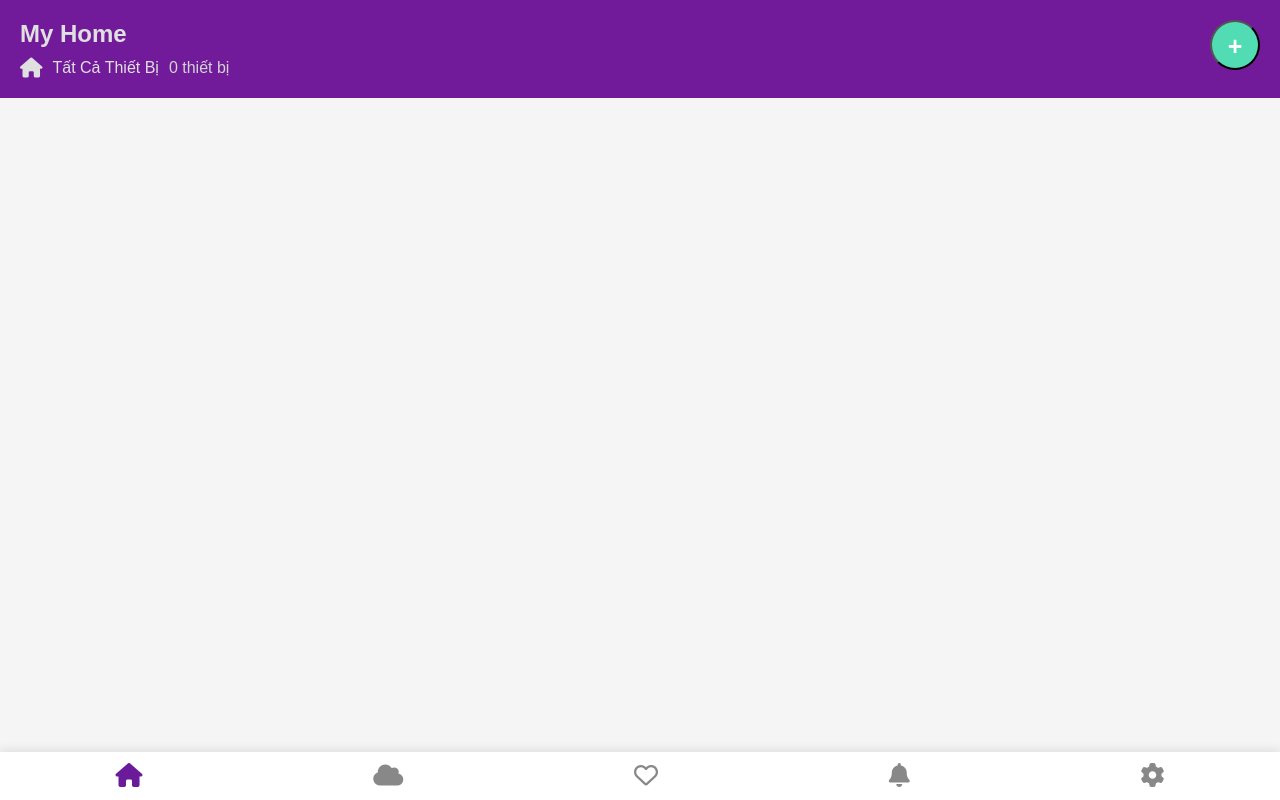
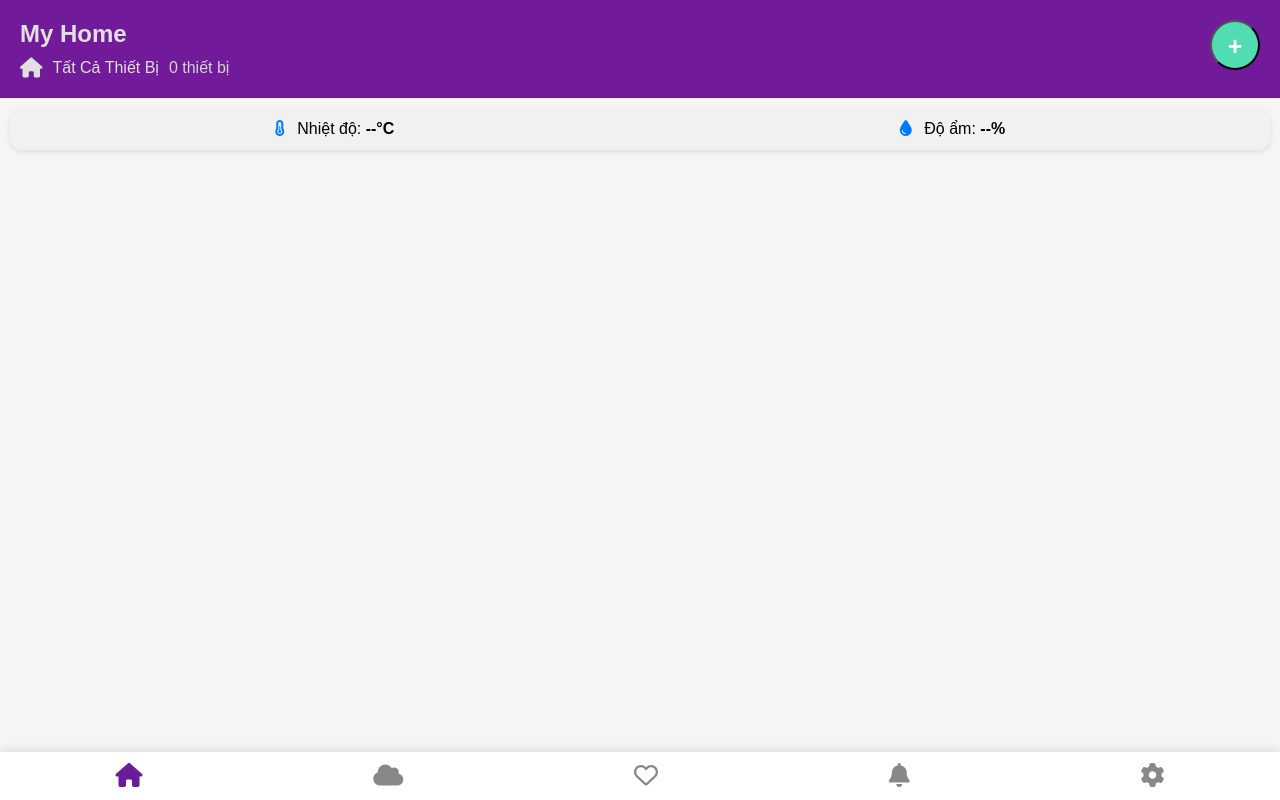
Before and after one commit to Phong74R5/SmartHome, a plain HTML site: page index.html in a window 1280 px wide. Drawn offline with Linux system fonts and the light colour scheme; no server answers.

Commit message:
add_environment

```diff
--- a/css/style.css
+++ b/css/style.css
@@ -250,3 +250,24 @@ footer {
         width: 100%;
     }
 }
+
+.environment-box {
+    display: flex;
+    justify-content: space-around;
+    align-items: center;
+    padding: 12px;
+    margin: 10px;
+    background-color: #f1f1f1;
+    border-radius: 12px;
+    box-shadow: 0 2px 5px rgba(0, 0, 0, 0.1);
+    font-size: 1rem;
+  }
+
+  .environment-box i {
+    margin-right: 8px;
+    color: #007BFF;
+  }
+
+  .environment-box strong {
+    font-weight: bold;
+  }
--- a/index.html
+++ b/index.html
@@ -29,6 +29,17 @@
       </div>
       <button class="add-btn" onclick="openAddRoomModal()">+</button>
     </header>
+    <div class="environment-box">
+      <div class="temperature">
+        <i class="fa-solid fa-temperature-half"></i>
+        <span>Nhiệt độ: <strong id="temperatureValue">--°C</strong></span>
+      </div>
+      <div class="humidity">
+        <i class="fa-solid fa-droplet"></i>
+        <span>Độ ẩm: <strong id="humidityValue">--%</strong></span>
+      </div>
+    </div>
+
     <div class="rooms-box" id="roomsBox">
       <!-- Phòng sẽ được tải động từ Firebase -->
     </div>
--- a/js/firebase.js
+++ b/js/firebase.js
@@ -51,3 +51,13 @@ function removeDevice(roomId, deviceId){
         delDevice.remove();
     }
 }
+
+const envRef = firebase.database().ref('environment');
+
+envRef.on('value', (snapshot) => {
+  const data = snapshot.val();
+  if (data) {
+    document.getElementById('temperatureValue').innerText = `${data.temperature}°C`;
+    document.getElementById('humidityValue').innerText = `${data.humidity}%`;
+  }
+});
```
